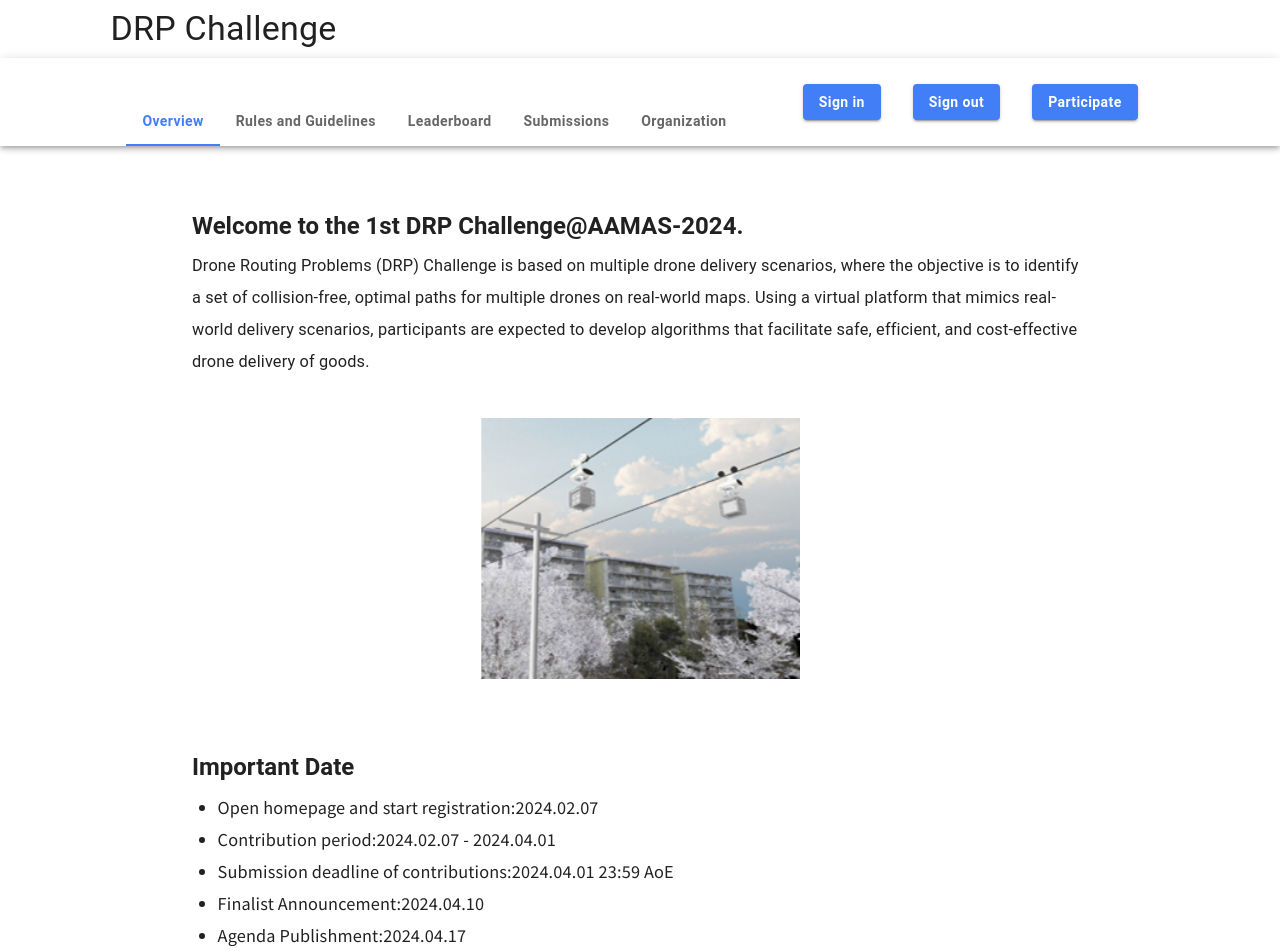
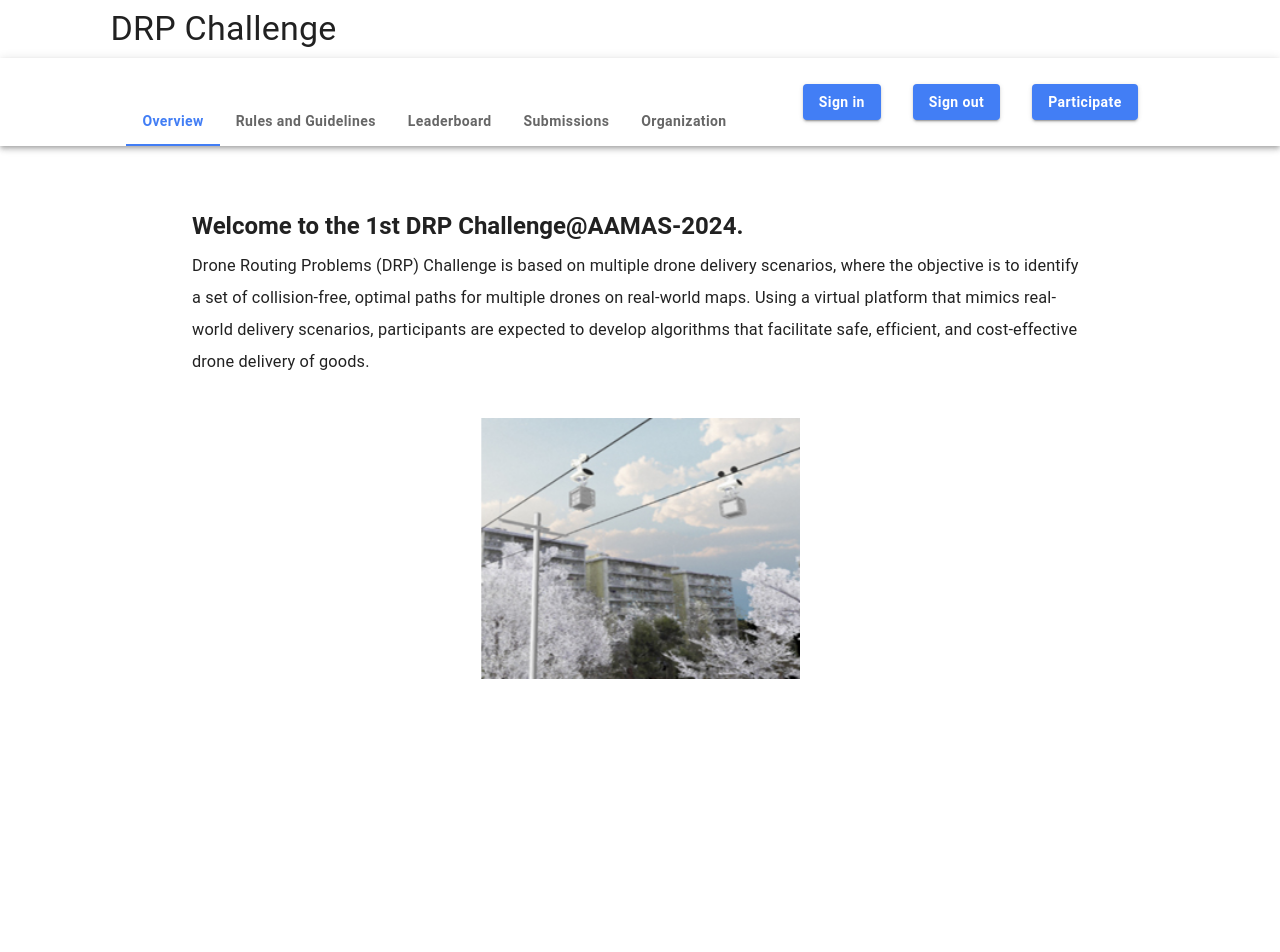
Before and after one commit to DING-1994/drp-competition-site, a React (Vite) app: page /#/overview in a window 1280 px wide. Shown: the top 952 px of the page. After the commit the page ends 800 px from the top, so only its background shows below. Built offline with nearby package versions, Linux system fonts and the light colour scheme; no server answers.

Commit message:
Update Overview.tsx

```diff
--- a/src/pages/Overview.tsx
+++ b/src/pages/Overview.tsx
@@ -30,15 +30,6 @@ export default function Overview({ index, value }: PageProps) {
       </Grid>
       </Paragraph>
 
-      <HeadingWithLink id="important-date">Important Date</HeadingWithLink>
-      <Ul>
-        <li>Open homepage and start registration:2024.02.07 </li>
-        <li>Contribution period:2024.02.07 - 2024.04.01</li>
-        <li>Submission deadline of contributions:2024.04.01 23:59 AoE</li>
-        <li>Finalist Announcement:2024.04.10 </li>
-        <li>Agenda Publishment:2024.04.17 </li>
-      </Ul>
-
     </Content>
   );
 }
```
